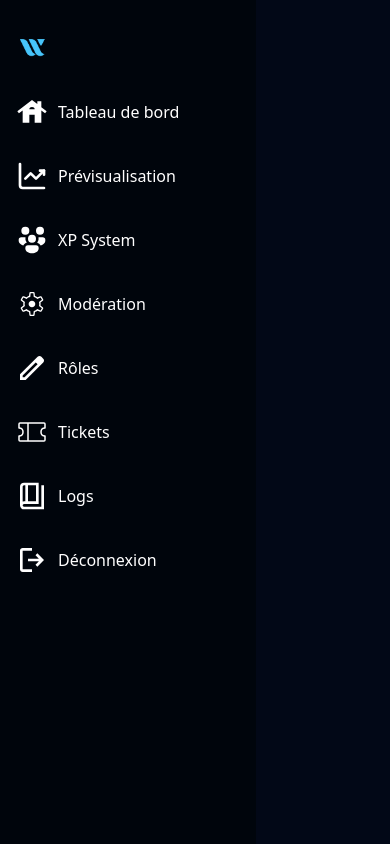
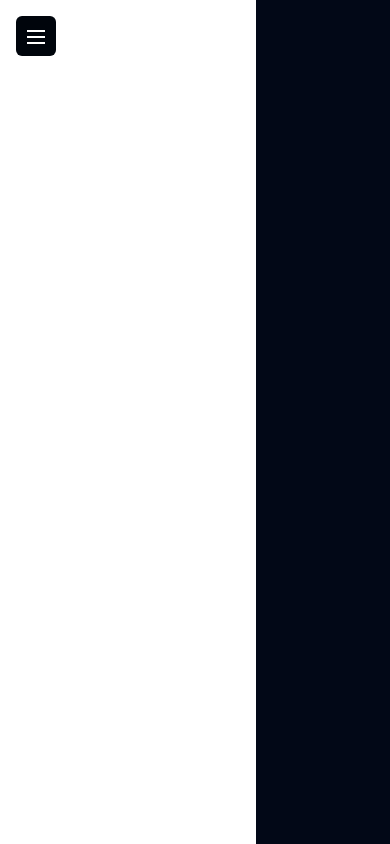
Before and after one commit to ValentinRndn/dashboard-wallbot, a Vue app: page / in a window 390 px wide. Built offline with nearby package versions, Linux system fonts and the light colour scheme.

Commit message:
[ADD] responsive menu burger

```diff
--- a/src/components/sidebar.vue
+++ b/src/components/sidebar.vue
@@ -1,5 +1,22 @@
 <template>
-  <aside class="flex flex-col w-64 min-h-[100vh] overflow-hidden p-4 bg-dark-blue2 ease-out duration-200">
+
+<div>
+    <!-- Bouton hamburger pour le mobile -->
+    <button
+      class="mobile-menu-button fixed top-4 left-4 z-30 bg-dark-blue2 text-white p-2 rounded-md lg:hidden"
+      @click="toggleMenu"
+    >
+      <!-- Icone du menu burger -->
+      <svg xmlns="http://www.w3.org/2000/svg" width="24" height="24" viewBox="0 0 24 24">
+        <path fill="#ffffff" d="M3 6h18v2H3zM3 12h18v2H3zM3 18h18v2H3z" />
+      </svg>
+    </button>
+
+    <!-- Sidebar -->
+    <aside
+      :class="['sidebar', { 'open': isMenuOpen }]"
+      class="fixed top-0 left-0 w-64 min-h-[100vh] overflow-hidden p-4 bg-dark-blue2 ease-out duration-200 lg:relative lg:flex lg:flex-col lg:translate-x-0"
+    >
       <!-- Navigation -->
       <div class="navigation my-0 -mx-4 z-10">
         <router-link :class="['button', { 'text-blue bg-blue': currentPage === '/test' }]" to="/test">
@@ -30,7 +47,7 @@
 
         <router-link :class="['button', { 'text-purple bg-blue': currentPage === '/backOffice/documentation' }]" to="/backOffice/documentation">
             <svg xmlns="http://www.w3.org/2000/svg" :class="[iconClass, 'mt-4', 'mb-4']" width="32" height="32" viewBox="0 0 24 24"><path fill="#ffffff" d="M5 19h1.425L16.2 9.225L14.775 7.8L5 17.575zm-2 2v-4.25L16.2 3.575q.3-.275.663-.425t.762-.15t.775.15t.65.45L20.425 5q.3.275.438.65T21 6.4q0 .4-.137.763t-.438.662L7.25 21zM19 6.4L17.6 5zm-3.525 2.125l-.7-.725L16.2 9.225z"/></svg>
-                     <span class="text" :class="{ 'text-purple': currentPage === '/backOffice/documentation' }">Rôles</span>
+                     <span class="text" :class="{ 'text-darkblue2': currentPage === '/backOffice/documentation' }">Rôles</span>
         </router-link>
 
         <router-link :class="['button', { 'text-purple bg-blue': currentPage === '/backOffice/structure' }]" to="/backOffice/structure">
@@ -49,6 +66,7 @@
 
 
     </aside>
+  </div>
   </template>
 
 
@@ -59,6 +77,7 @@
 
   const currentPage = ref('');
   const route = useRoute();
+  const isMenuOpen = ref(false); // Etat du menu
 
   watch(
     () => route.path,
@@ -68,9 +87,32 @@
   );
 
   currentPage.value = route.path;
+
+  // Fonction pour ouvrir ou fermer le menu
+  const toggleMenu = () => {
+    isMenuOpen.value = !isMenuOpen.value;
+  };
   </script>
 
   <style scoped>
+  /* Styles pour le bouton du menu burger */
+  .mobile-menu-button {
+    display: block;
+    z-index: 30;
+  }
+
+  /* Styles pour le menu burger (mode mobile) */
+  .sidebar {
+    transform: translateX(-100%);
+    transition: transform 0.3s ease-out;
+    z-index: 20; /* S'assure que le menu est au-dessus du contenu */
+    width: 16rem; /* Largeur fixe pour le menu */
+  }
+
+  .sidebar.open {
+    transform: translateX(0);
+  }
+
   .button .text {
     transition: opacity 0.3s ease-out;
     overflow: hidden;
@@ -91,9 +133,23 @@
     background-color: #3B82F6;
   }
 
+  /* Afficher le menu burger uniquement sur mobile */
+  @media (min-width: 1024px) {
+    .mobile-menu-button {
+      display: none;
+    }
+
+    .sidebar {
+      transform: none;
+      position: relative;
+    }
+
+    /* Ajoute une marge gauche au contenu principal quand la sidebar est visible */
+    .content {
+      margin-left: 16rem; /* Largeur de la sidebar */
+    }
+  }
   </style>
-
-
 
   <!-- Exportation du composant -->
   <script>
```
Lines whose indentation alone changed are shown as unchanged.
